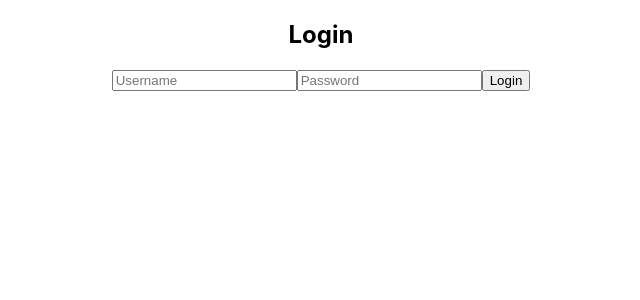
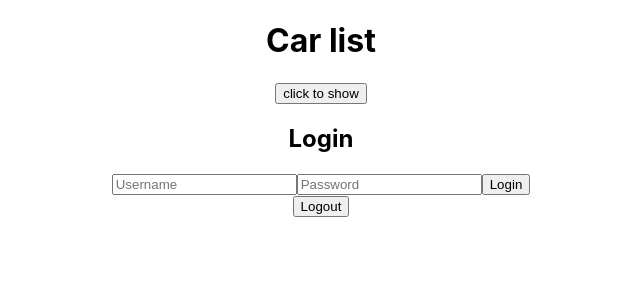
Before and after one commit to TzippyKatz/project-28.09-client, a React (Create React App) app: page / in a window 1280 px wide. Shown: the top 300 px of the page, without its empty margins (319-959 px from the left). Built offline with nearby package versions, Linux system fonts and the light colour scheme.

Commit message:
forth stage logout

```diff
--- a/src/App.js
+++ b/src/App.js
@@ -2,12 +2,14 @@ import logo from './logo.svg';
 import './App.css';
 import CarList from './components/CarList';
 import Login from './components/Login';
+import Logout from './components/Logout';
 
 function App() {
   return (
     <div className="App">
-      {/* <CarList /> */}
+      <CarList />
       <Login />
+      <Logout />
     </div>
   );
 }
--- /dev/null
+++ b/src/components/Logout.jsx
@@ -0,0 +1,25 @@
+import { httpLogout } from '../service/logoutService';
+
+const Logout = () => {
+    const handleLogout = async () => {
+        const token = localStorage.getItem("token");
+        if (!token) {
+            alert("No user is currently logged in.");
+            return;
+        }
+
+        const result = await httpLogout("http://localhost:3000/logout");
+
+        if (result.success) {
+            alert("Logged out successfully!");
+        } else {
+            alert("Logout failed: " + result.error);
+        }
+    }
+
+    return (
+        <button onClick={handleLogout}>Logout</button>
+    );
+}
+
+export default Logout;
--- /dev/null
+++ b/src/service/logoutService.js
@@ -0,0 +1,19 @@
+import axios from "axios";
+
+export const httpLogout = async (url) => {
+    const token = localStorage.getItem("token");
+    try {
+        await axios.post(url, {}, {
+            headers: {
+                Authorization: `Bearer ${token}`
+            }
+        });
+
+        localStorage.removeItem("token");
+        console.log("Token removed from localStorage");
+
+        return { success: true };
+    } catch (error) {
+        return { success: false, error: error.response?.data || error.message };
+    }
+};
```
